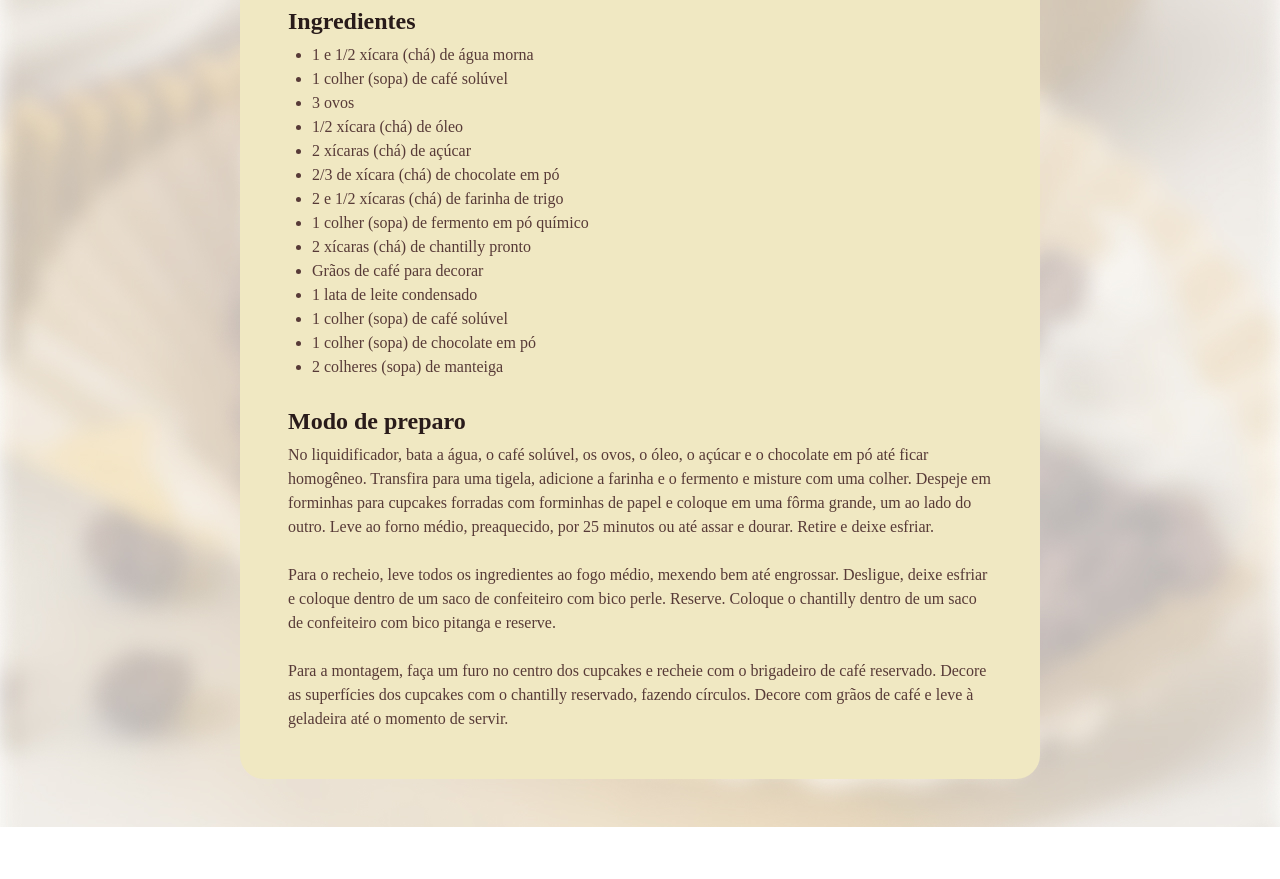
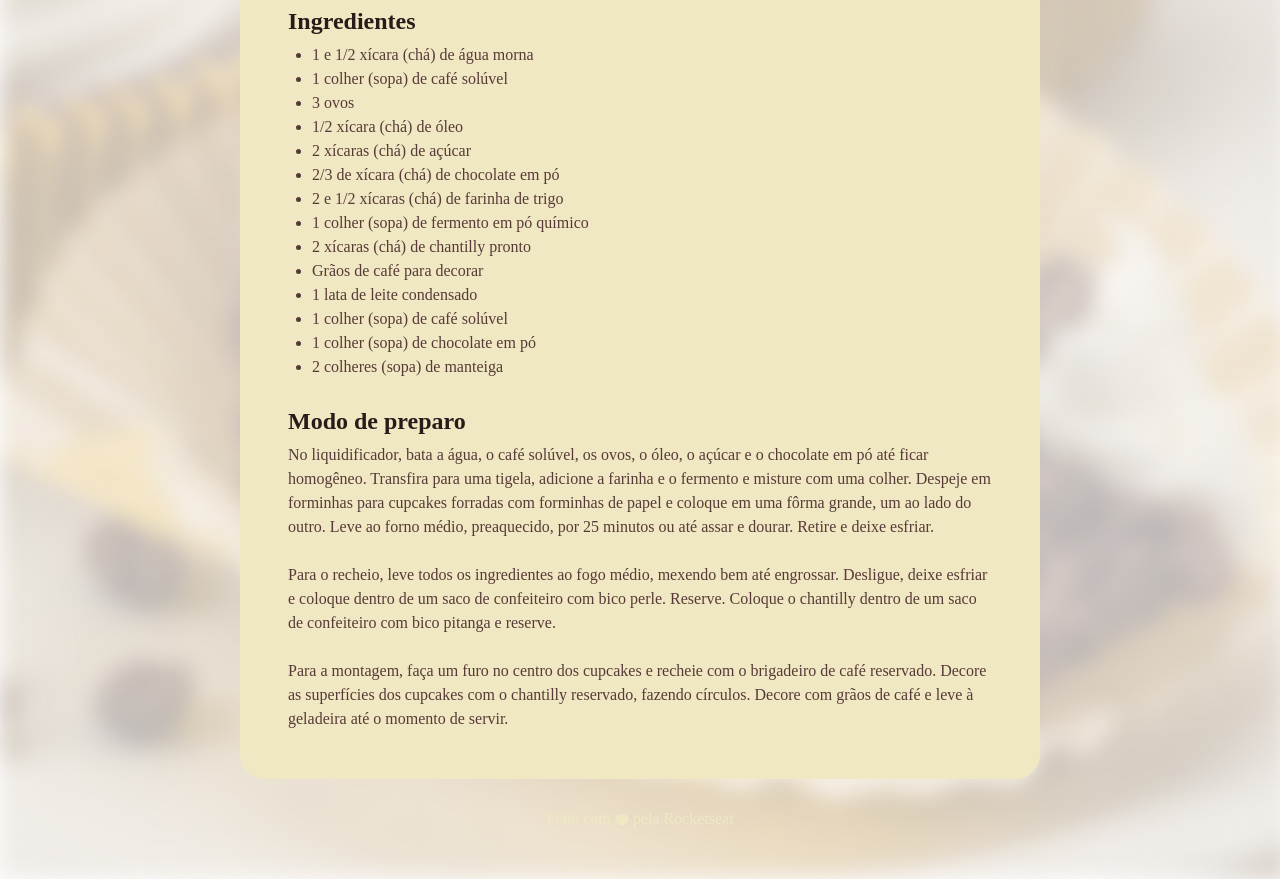
Before and after one commit to fellipesnoww/mba-web-fundamental-recipe-page, a plain HTML site: page index.html in a window 1280 px wide. Shown: the part 720-1599 px from the top of the page. Before the commit the page ends 1547 px from the top, so only its background shows below. Drawn offline with Linux system fonts and the light colour scheme; a web font is replaced by a local one.

Commit message:
feature: created footer

```diff
--- a/index.html
+++ b/index.html
@@ -53,6 +53,10 @@
             </section>
         </main>
     </div>
-
+   <footer>
+        Feito com
+        <img src="assets/heart.svg" alt="coracao">
+        pela Rocketseat
+   </footer>
 </body>
 </html>
--- a/style.css
+++ b/style.css
@@ -21,7 +21,7 @@ body {
     padding: 24px;
     background-color: #F0E8C2;
     border-radius: 24px;
-    margin: 48px auto;
+    margin: 48px auto 28px;
 }
 
 img {
@@ -59,3 +59,13 @@ h2 {
 ul {
     padding-left: 24px;
 }
+
+footer {
+    color: #F0E8C2;
+    text-align: center;
+    padding-bottom: 48px;
+}
+
+footer img {
+    vertical-align: middle;
+}
```
Also changed, not shown: assets/heart.svg (added).
